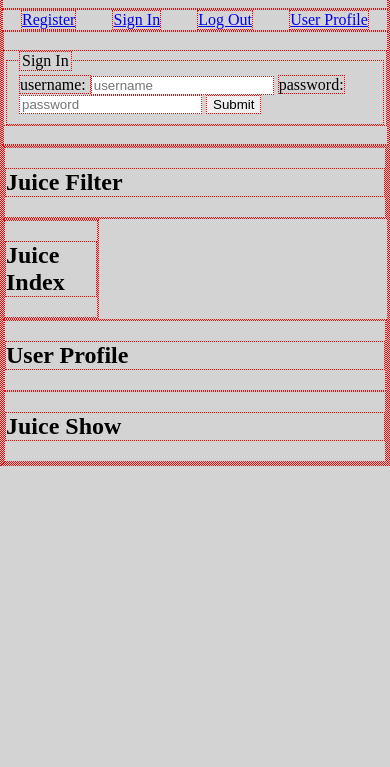
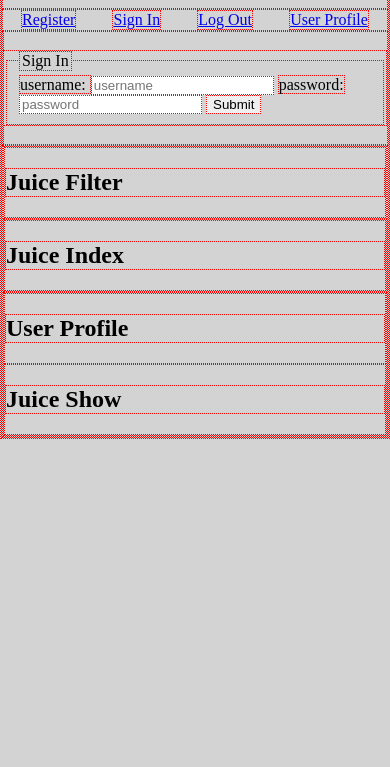
Before and after one commit to cwithac/creativejuices_app_frontend, a website: page public/index.html in a window 390 px wide. Shown: the part 77-844 px from the top of the page. Drawn offline with nearby package versions, Linux system fonts and the light colour scheme.

Commit message:
Mobile Skeleton

```diff
--- a/public/css/style.css
+++ b/public/css/style.css
@@ -51,11 +51,13 @@ header h1 {
 }
 
 @media (max-width: 600px) {
+  .left {
+    width: 100%;
+  }
+  .center {
+    width: 100%
+  }
   .right {
     width: 100%
   }
-
-  .left {
-    width: 100%;
-  }
 }
--- a/public/index.html
+++ b/public/index.html
@@ -2,6 +2,7 @@
 <html ng-app="juicing-app">
   <head>
     <meta charset="utf-8">
+    <meta name="viewport" content="width=device-width, initial-scale=1.0">
     <title>Creative Juices</title>
     <!-- SCRIPT TAGS -->
     <!-- jQuery -->
```
